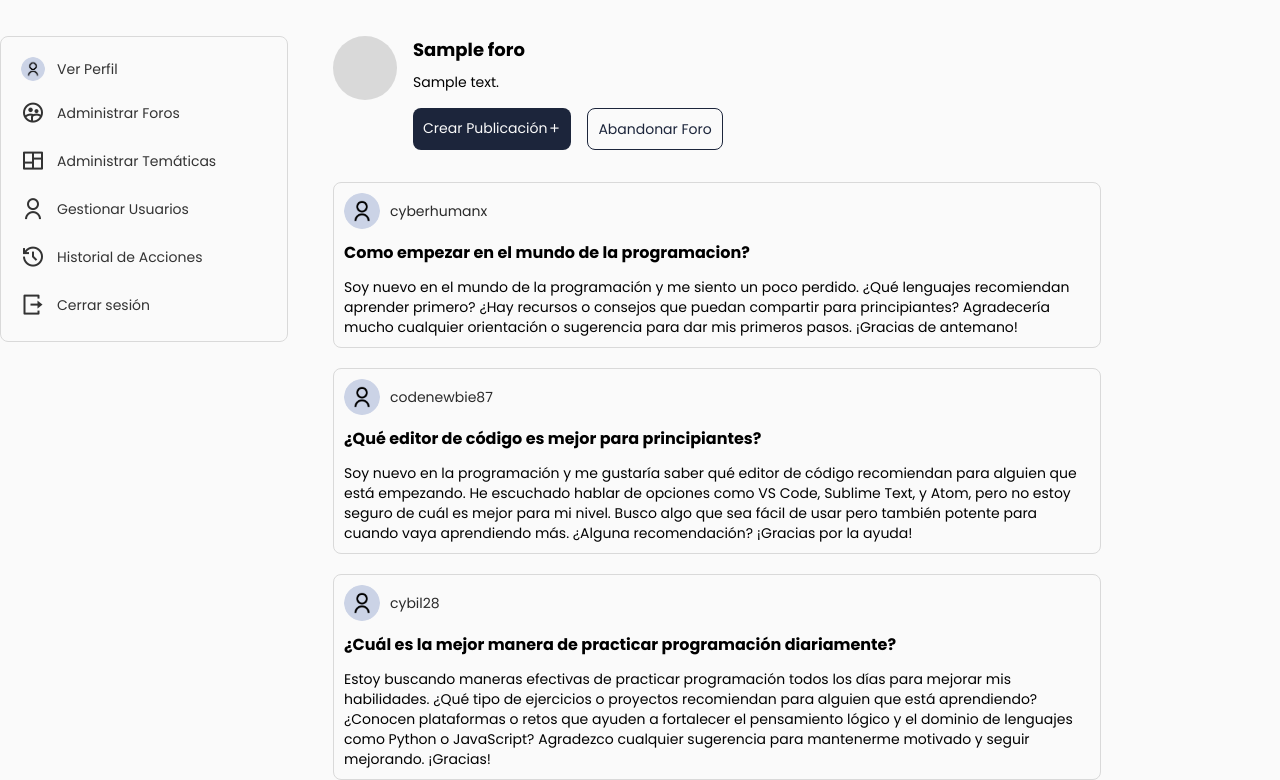
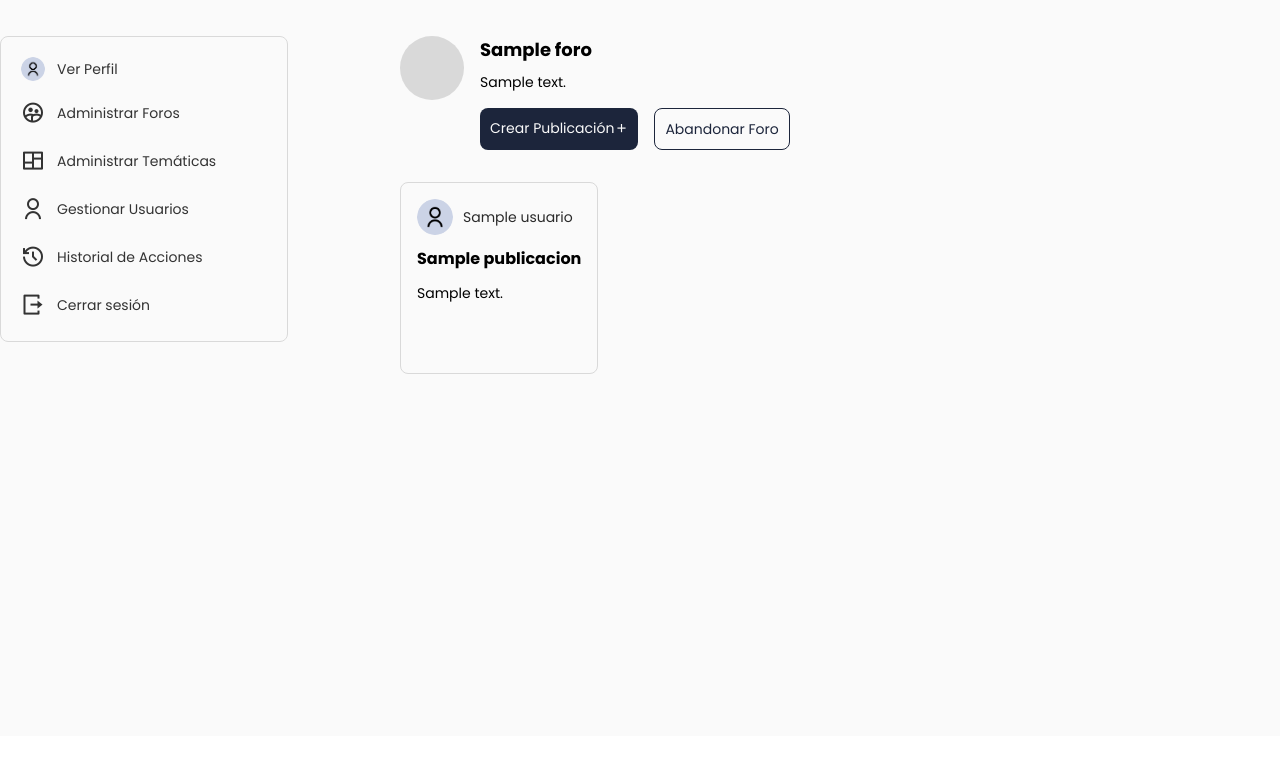
Before and after one commit to johan2160/Foros, a Django app: page /foro/1 in a window 1280 px wide. Shown: the part 64-844 px from the top of the page. After the commit the page ends 438 px from the top, so only its background shows below. Run offline with Django 5.2, Linux system fonts and the light colour scheme; tables that the repository leaves empty hold one stand-in row (values such as "Sample post"); parts of the project's set-up code (start-up, migrations or seed data) failed here and were passed over; some libraries are stand-ins or nearby versions.

Commit message:
feat: agregar visualización dinámica de publicaciones y mensaje de éxito
- Se añadió un mensaje de éxito cuando se crea una publicación correctamente.
- Se actualizó el bucle para mostrar las publicaciones en orden inverso.
- Se añadió un condicional para mostrar un mensaje cuando no hay publicaciones.
- Se limitaron las publicaciones a 3 líneas y se ajustaron estilos para mejor presentación.

```diff
--- a/foros/templates/ver_foro.html
+++ b/foros/templates/ver_foro.html
@@ -9,7 +9,7 @@ ForoVox | Ver Foro
 
 {% include 'components/admin-display.html' %}
 <div class="flex justify-center">
-  <div class="flex flex-col items-center xl:items-start max-w-7xl w-full px-4 xl:pl-[20.813rem]">
+  <div class="flex flex-col items-center xl:items-start max-w-7xl w-full px-4 xl:pl-[25rem]">
     <div class="flex gap-4">
       <img src="{% static 'imagenes/tabula_rasa.png' %}" alt="Imagen del foro"
         class="size-11 md:size-14 lg:size-16 rounded-full">
@@ -26,44 +26,31 @@ ForoVox | Ver Foro
         </div>
       </div>
     </div>
+    {% if mensaje_exito %}
+      <p>{{ mensaje_exito }}</p>
+    {% endif %}
+    {% if publicaciones %}
+
       <div class="flex flex-col gap-5 mt-8 max-w-3xl">
-      <div class="flex flex-col gap-3 rounded-lg border border-[#D9D9D9] p-2.5 transition-colors hover:bg-[#F1F3F8]">
+        {% for publicacion in publicaciones reversed %}
+          <div class="flex flex-col gap-3 rounded-lg border border-[#D9D9D9] p-4 transition-colors hover:bg-[#F1F3F8]
+                      w-full h-48"> <!-- Establecer ancho y altura -->
             <div class="flex items-center gap-2.5">
               <img src="{% static 'imagenes/default-profile.png' %}" alt="Foto de perfil del usuario"
                 class="size-9 rounded-full">
-          <h3 class="text-sm text-[#2A2A2A]">cyberhumanx</h3>
+              <h3 class="text-sm text-[#2A2A2A]">{{ publicacion.usuario.nombres }}</h3>
             </div>
-        <h2 class="font-bold text-base">Como empezar en el mundo de la programacion?</h2>
-        <p class="text-sm">Soy nuevo en el mundo de la programación y me siento un poco perdido. ¿Qué lenguajes
-          recomiendan aprender
-          primero? ¿Hay recursos o consejos que puedan compartir para principiantes? Agradecería mucho cualquier
-          orientación o sugerencia para dar mis primeros pasos. ¡Gracias de antemano!</p>
+            <h2 class="font-bold text-base">{{ publicacion.titulo }}</h2>
+            <p class="text-sm overflow-hidden text-ellipsis line-clamp-3"> <!-- Limitar el texto a 3 líneas -->
+              {{ publicacion.texto }}
+            </p>
           </div>
-      <div class="flex flex-col gap-3 rounded-lg border border-[#D9D9D9] p-2.5 transition-colors hover:bg-[#F1F3F8]">
-        <div class="flex items-center gap-2.5">
-          <img src="{% static 'imagenes/default-profile.png' %}" alt="Foto de perfil del usuario"
-            class="size-9 rounded-full">
-          <h3 class="text-sm text-[#2A2A2A]">codenewbie87</h3>
+        {% endfor %}
       </div>
-        <h2 class="font-bold text-base">¿Qué editor de código es mejor para principiantes?</h2>
-        <p class="text-sm">Soy nuevo en la programación y me gustaría saber qué editor de código recomiendan para
-          alguien que está empezando. He escuchado hablar de opciones como VS Code, Sublime Text, y Atom, pero no estoy
-          seguro de cuál es mejor para mi nivel. Busco algo que sea fácil de usar pero también potente para cuando vaya
-          aprendiendo más. ¿Alguna recomendación? ¡Gracias por la ayuda!</p>
-      </div>
-      <div class="flex flex-col gap-3 rounded-lg border border-[#D9D9D9] p-2.5 transition-colors hover:bg-[#F1F3F8]">
-        <div class="flex items-center gap-2.5">
-          <img src="{% static 'imagenes/default-profile.png' %}" alt="Foto de perfil del usuario"
-            class="size-9 rounded-full">
-          <h3 class="text-sm text-[#2A2A2A]">cybil28</h3>
-        </div>
-        <h2 class="font-bold text-base">¿Cuál es la mejor manera de practicar programación diariamente?</h2>
-        <p class="text-sm">Estoy buscando maneras efectivas de practicar programación todos los días para mejorar mis
-          habilidades. ¿Qué tipo de ejercicios o proyectos recomiendan para alguien que está aprendiendo? ¿Conocen
-          plataformas o retos que ayuden a fortalecer el pensamiento lógico y el dominio de lenguajes como Python o
-          JavaScript? Agradezco cualquier sugerencia para mantenerme motivado y seguir mejorando. ¡Gracias!</p>
-      </div>
-    </div>
+
+    {% else %}
+      <h2 class="mt-10 text-end font-bold text-lg">Aún no hay ninguna publicación, ¡sé el primero en comentar!</h2>
+    {% endif %}
   </div>
 </div>
 
```
Lines whose indentation alone changed are shown as unchanged.
